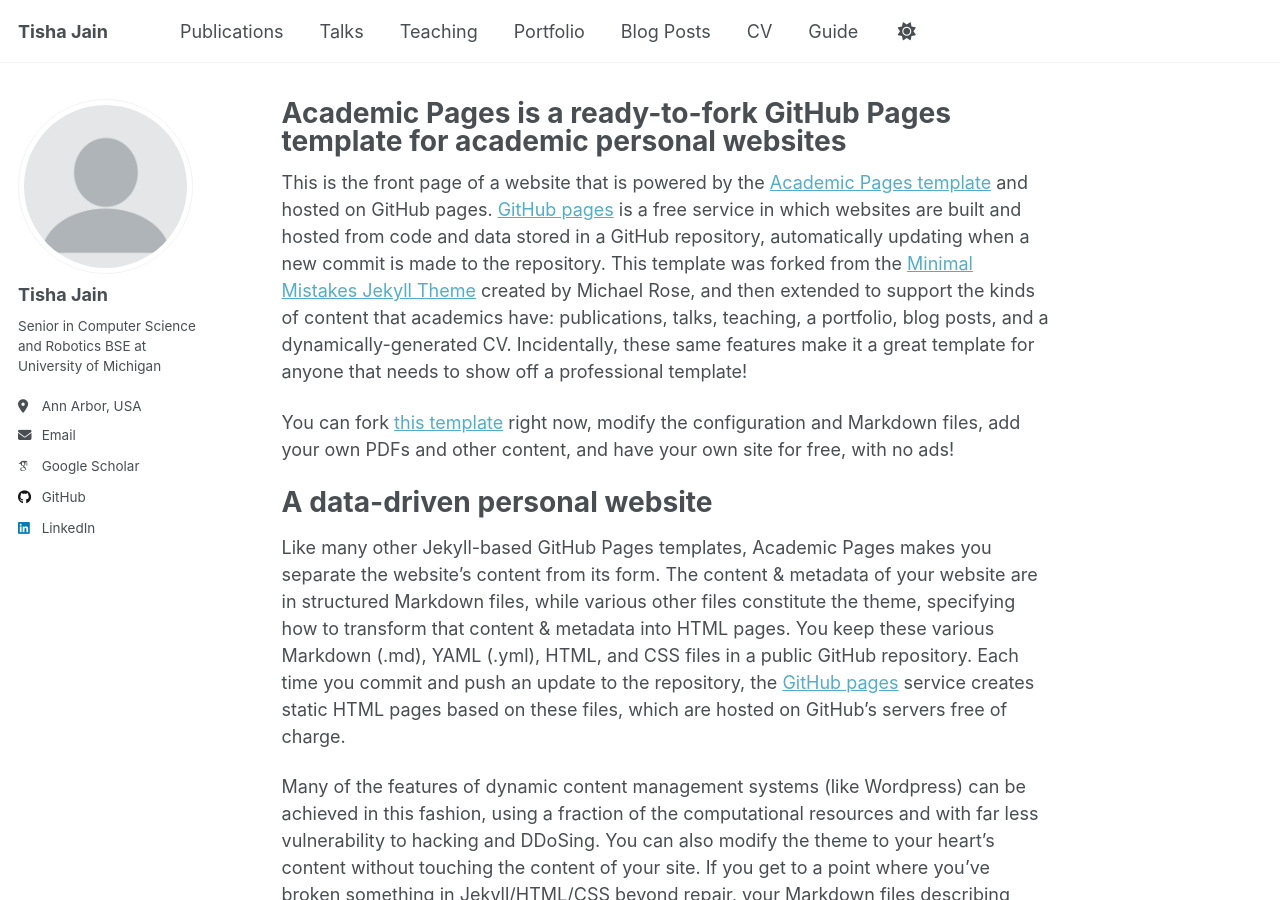
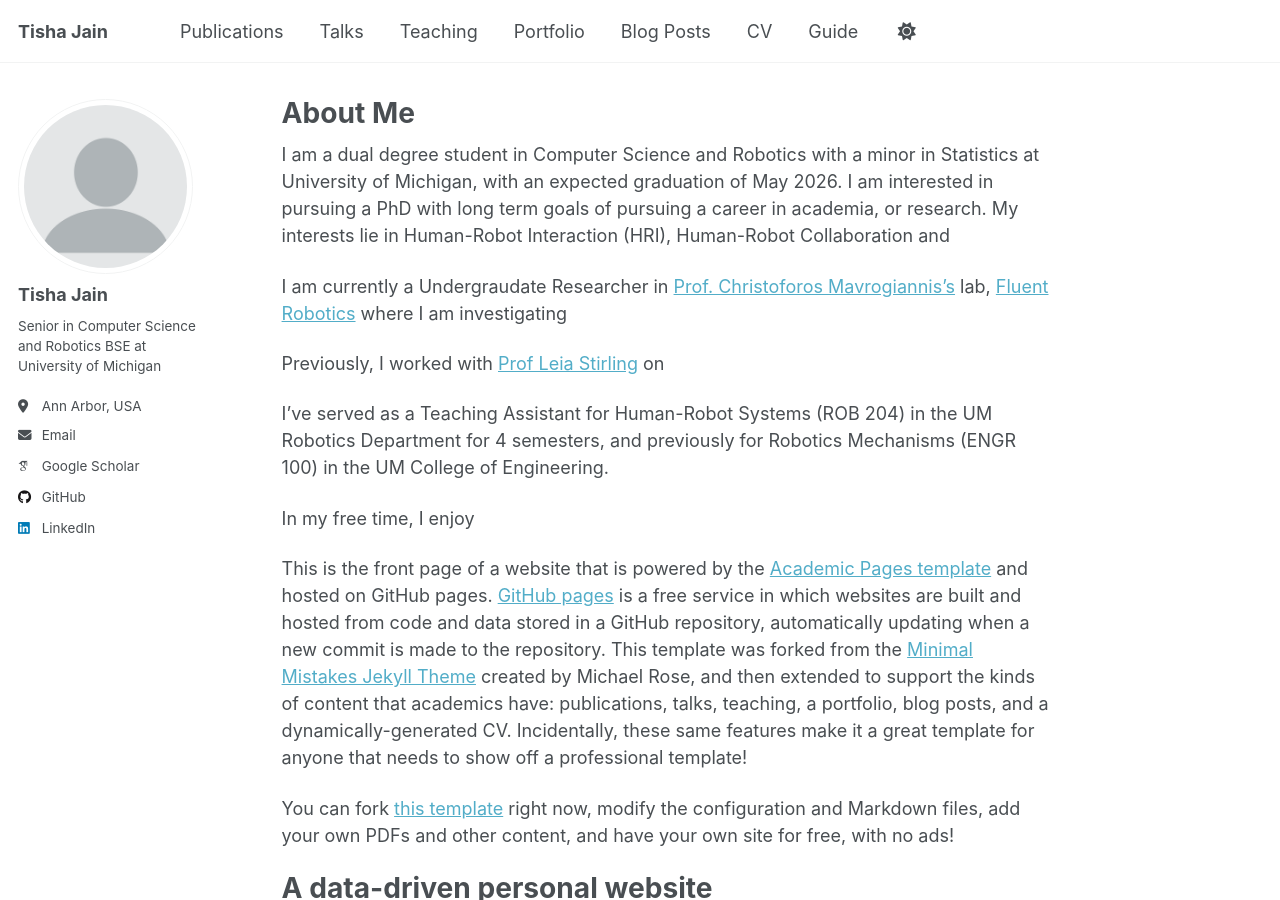
Before and after one commit to TishaJain6060/TishaJain6060.github.io, a Jekyll site: the page built from _pages/about.md, in a window 1280 px wide and 900 px high. Built offline with Jekyll 4.4.1, drawn with Linux system fonts in a browser that asks for light colours; some web fonts are replaced; a script that is not in the unit is left out.

Commit message:
Revise about page with personal details
Updated the title and added personal information about academic background and research interests.

```diff
--- a/_pages/about.md
+++ b/_pages/about.md
@@ -1,11 +1,21 @@
 ---
 permalink: /
-title: "Academic Pages is a ready-to-fork GitHub Pages template for academic personal websites"
+title: "About Me"
 author_profile: true
 redirect_from:
   - /about/
   - /about.html
 ---
+
+I am a dual degree student in Computer Science and Robotics with a minor in Statistics at University of Michigan, with an expected graduation of May 2026. I am interested in pursuing a PhD with long term goals of pursuing a career in academia, or research. My interests lie in Human-Robot Interaction (HRI), Human-Robot Collaboration and
+
+I am currently a Undergraudate Researcher in [Prof. Christoforos Mavrogiannis's](https://chrismavrogiannis.com/) lab, [Fluent Robotics](https://fluentrobotics.com/index) where I am investigating
+
+Previously, I worked with [Prof Leia Stirling](https://stirling.engin.umich.edu/) on
+
+I've served as a Teaching Assistant for Human-Robot Systems (ROB 204) in the UM Robotics Department for 4 semesters, and previously for Robotics Mechanisms (ENGR 100) in the UM College of Engineering.
+
+In my free time, I enjoy
 
 This is the front page of a website that is powered by the [Academic Pages template](https://github.com/academicpages/academicpages.github.io) and hosted on GitHub pages. [GitHub pages](https://pages.github.com) is a free service in which websites are built and hosted from code and data stored in a GitHub repository, automatically updating when a new commit is made to the repository. This template was forked from the [Minimal Mistakes Jekyll Theme](https://mmistakes.github.io/minimal-mistakes/) created by Michael Rose, and then extended to support the kinds of content that academics have: publications, talks, teaching, a portfolio, blog posts, and a dynamically-generated CV. Incidentally, these same features make it a great template for anyone that needs to show off a professional template!
 
```
